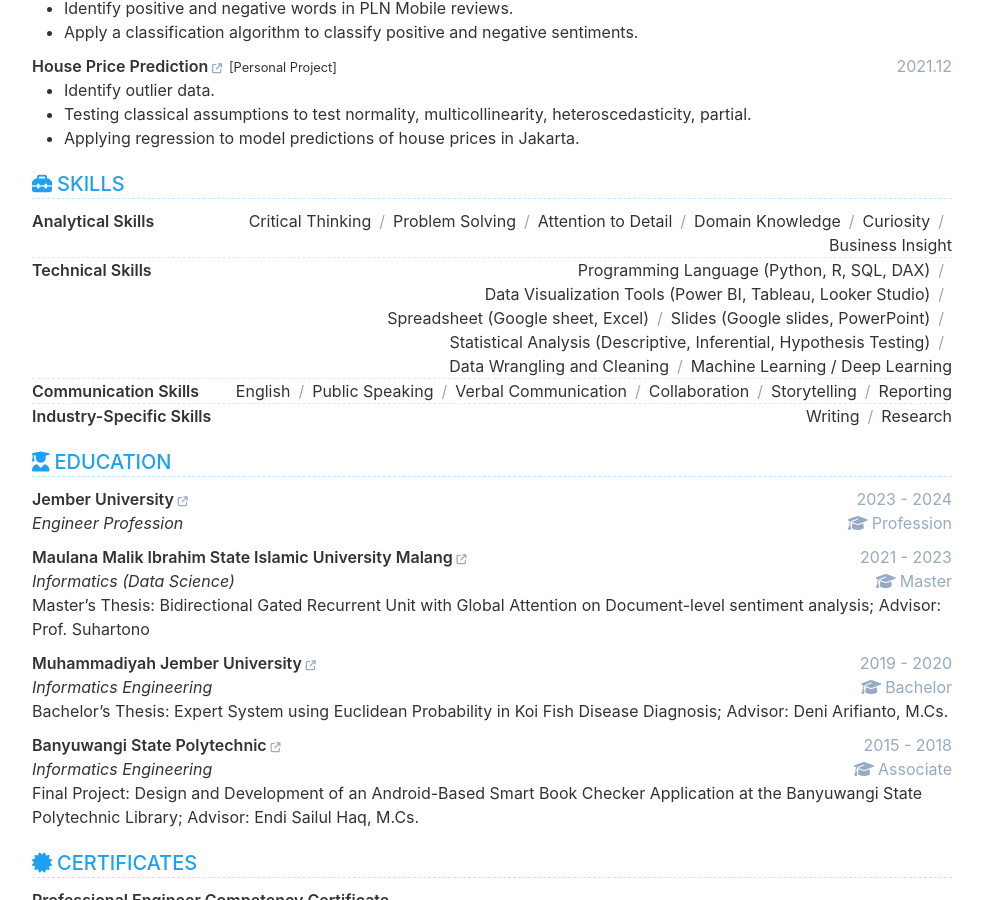
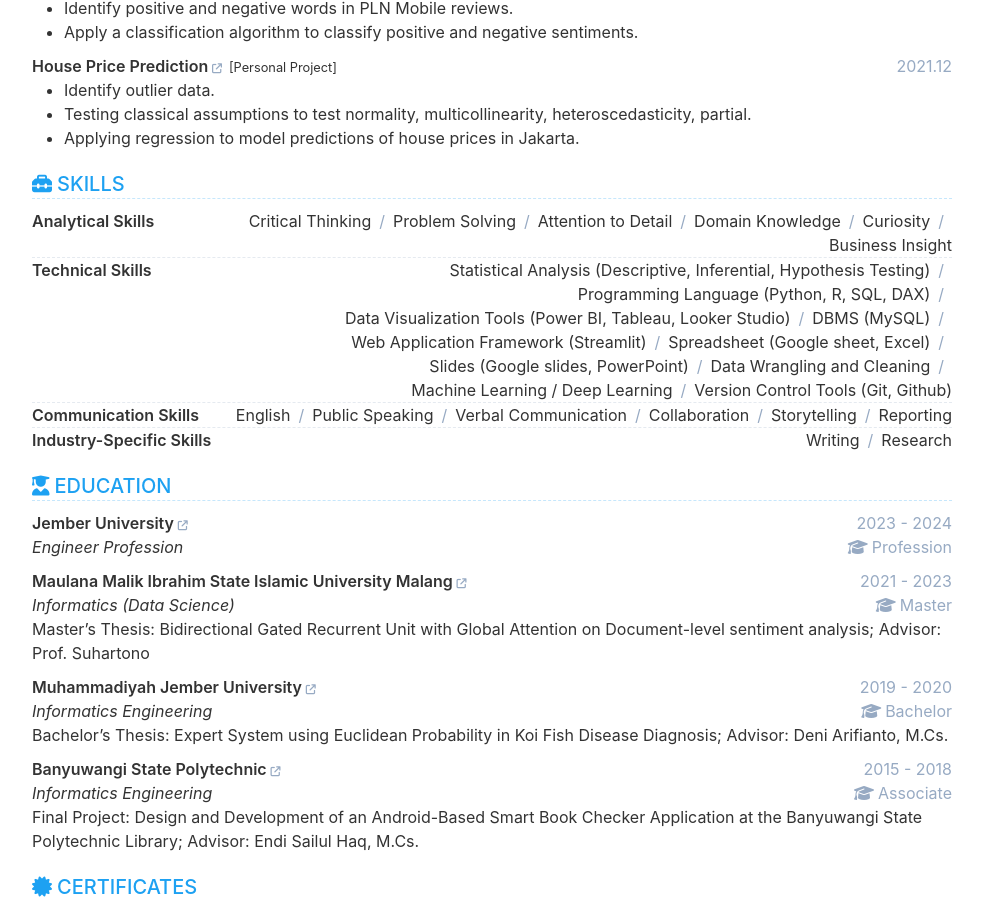
Before and after one commit to kangnurrohman/portfolio, a Jekyll site: the page built from index.html, in a window 1280 px wide and 900 px high, scrolled down 2068 px. Shown: the whole window, without its empty margins (148-1131 px from the left). Built offline with Jekyll 4.4.1, drawn with Linux system fonts in a browser that asks for light colours.

Commit message:
Update data.yml

```diff
--- a/_data/data.yml
+++ b/_data/data.yml
@@ -227,13 +227,16 @@ skill:
         - Business Insight
     - name: Technical Skills
       item:
+        - Statistical Analysis (Descriptive, Inferential, Hypothesis Testing)
         - Programming Language (Python, R, SQL, DAX)
         - Data Visualization Tools (Power BI, Tableau, Looker Studio)
+        - DBMS (MySQL)
+        - Web Application Framework (Streamlit)
         - Spreadsheet (Google sheet, Excel)
         - Slides (Google slides, PowerPoint)
-        - Statistical Analysis (Descriptive, Inferential, Hypothesis Testing)
         - Data Wrangling and Cleaning
         - Machine Learning / Deep Learning
+        - Version Control Tools (Git, Github)
     - name: Communication Skills
       item:
         - English
```
